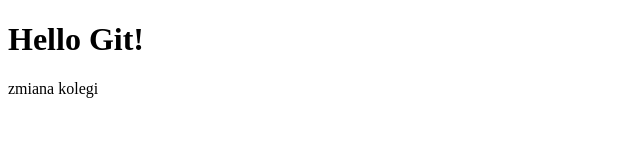
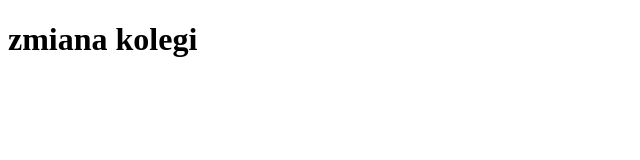
Before and after one commit to weronika789/git-weronika, a plain HTML site: page index.html in a window 1280 px wide. Shown: the whole page, without its empty margins (0-640 px from the left). Drawn offline with Linux system fonts and the light colour scheme.

Commit message:
Zmiana kolegi

```diff
--- a/index.html
+++ b/index.html
@@ -4,7 +4,7 @@
     <title>Mój projekt</title>
 </head>
 <body>
-    <h1>Hello Git!</h1>
-    zmiana kolegi
+    <h1>zmiana kolegi</h1>
+
 </body>
 </html>
```
